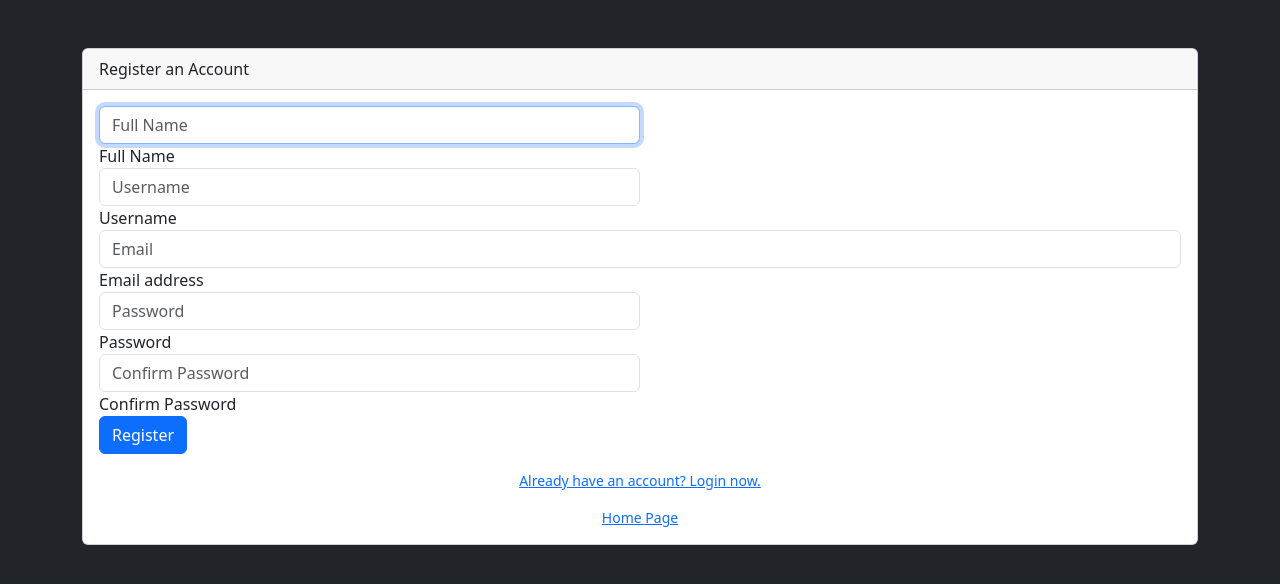
After one commit to WM-CGS/Nah_Id_Code, a Flask app: template templates/registerCOPY.html in a window 1280 px wide. The commit adds this page. Shown: the top 584 px of the page. Run offline with Flask 3, Linux system fonts and the light colour scheme; the template is opened without the code that fills it, so the values that code supplies are empty; parts of the project's set-up code (start-up, migrations or seed data) failed here and were passed over; some libraries are stand-ins or nearby versions.

Commit message:
finished episode 6

```diff
--- a/app.py
+++ b/app.py
@@ -16,10 +16,39 @@ app.config['MYSQL_CURSORCLASS'] = 'DictCursor'
 
 mysql = MySQL(app)
 
+def log_in_user(username):
+    users = Table("users", "name", "email", "username", "password")
+    user = users.getone("username", username)
+
+    session['logged_in'] = True
+    session['username'] = username
+    session['name'] = user.get('name')
+    session['email'] = user.get('email')
+
 @app.route("/register", methods = ['GET', 'POST'])
 def register():
     form = RegisterForm(request.form)
-    return render_template('register.html')
+    users = Table("users", "name", "email", "username", "password")
+
+    if request.method == "POST" and form.validate():
+        username = form.username.data
+        email = form.email.data
+        name = form.name.data
+
+        if isnewuser(username): #checking for new users
+            password = sha256_crypt.encrypt(form.password.data)
+            users.insert(name,email,username,password)
+            log_in_user(username)
+            return redirect(url_for('dashboard'))
+        else:
+            flash('User already exists', 'danger')
+            return redirect(url_for('register'))
+
+    return render_template('register.html', form=form)
+
+@app.route("/dashboard")
+def dashboard():
+    return render_template('dashboard.html', session=session)
 
 @app.route("/")
 def index():
--- a/templates/includes/_formhelpers.html
+++ b/templates/includes/_formhelpers.html
@@ -1,9 +1,9 @@
 {% macro render_field(field) %}
     {{ field.label }}
-    {{ field(**kwargs) | safe }}
+    {{ field(**kwargs) |safe }}
     {% if field.errors %}
         {% for error in field.errors %}
-            <span class="help-incline">{{ span }}</span>
+            <span class="help-incline">{{ error }}</span>
         {% endfor %}
     {% endif %}
 {% endmacro %}
--- a/templates/includes/_messages.html
+++ b/templates/includes/_messages.html
@@ -1,7 +1,7 @@
 {% with messages = get_flashed_messages(with_categories=true) %}
     {% if messages %}
         {% for category, message in messages %}
-            <div class="alert alert-{{ category }}"></div>
+            <div class="alert alert-{{ category }}">{{ message }}</div>
         {% endfor %}
     {% endif %}
 {% endwith %}
--- /dev/null
+++ b/templates/registerCOPY.html
@@ -0,0 +1,91 @@
+<!DOCTYPE html>
+<!--ADAPTED FROM TEMPLATE at https://getbootstrap.com/docs/4.0/components/card/-->
+
+<html lang="en">
+
+  <head>
+
+    <meta charset="utf-8">
+    <meta http-equiv="X-UA-Compatible" content="IE=edge">
+    <meta name="viewport" content="width=device-width, initial-scale=1, shrink-to-fit=no">
+    <meta name="description" content="">
+    <meta name="author" content="">
+
+    <title>Shockwave - Register</title>
+    <link rel="shortcut icon" href="{{ url_for('static', filename = 'images/favicon.ico') }}">
+
+    <link href="{{url_for('static',filename='vendor/bootstrap/css/bootstrap.min.css')}}" rel="stylesheet">
+    <link href="{{url_for('static',filename='vendor/fontawesome-free/css/all.min.css')}}" rel="stylesheet" type="text/css">
+    <link href="{{url_for('static',filename='css/sb-admin.css')}}" rel="stylesheet">
+
+  </head>
+
+  <body class="bg-dark">
+
+    <div class="container">
+      <div class="card card-register mx-auto mt-5">
+        <div class="card-header">Register an Account</div>
+        <div class="card-body">
+
+          {% include 'includes/_messages.html' %}
+          {% from "includes/_formhelpers.html" import render_field %}
+          <form method="POST" action="">
+            <div class="form-group">
+              <div class="form-row">
+                <div class="col-md-6">
+                  <div class="form-label-group">
+                    <input type="text" id="inputUsername" name="name" class="form-control" placeholder="Full Name" required="required" autofocus="autofocus" value={{request.form.name}}>
+                    <label for="fullName">Full Name</label>
+                  </div>
+                </div>
+                <div class="col-md-6">
+                  <div class="form-label-group">
+                    <input type="text" id="inputUsername" name="username" class="form-control" placeholder="Username" required="required" autofocus="autofocus" value={{request.form.username}}>
+                    <label for="inputUsername">Username</label>
+                  </div>
+                </div>
+              </div>
+            </div>
+            <div class="form-group">
+              <div class="form-label-group">
+                <input type="text" id="inputEmail" name="email" class="form-control" placeholder="Email" required="required" autofocus="autofocus" value={{request.form.email}}>
+                <label for="inputEmail">Email address</label>
+              </div>
+            </div>
+            <div class="form-group">
+              <div class="form-row">
+                <div class="col-md-6">
+                  <div class="form-label-group">
+                    <input type="password" id="inputPassword" name="password" class="form-control" placeholder="Password" required="required" autofocus="autofocus" value={{request.form.password}}>
+                    <label for="inputPassword">Password</label>
+                  </div>
+                </div>
+                <div class="col-md-6">
+                  <div class="form-label-group">
+                    <input type="password" id="confirmPassword" name="confirm" class="form-control" placeholder="Confirm Password" required="required" autofocus="autofocus" value={{request.form.confirm}}>
+                    <label for="confirmPassword">Confirm Password</label>
+                  </div>
+                </div>
+              </div>
+            </div>
+            <button type="submit" class="btn btn-primary btn-block">Register</button>
+          </form>
+
+
+
+          <div class="text-center">
+            <a class="d-block small mt-3" href="login">Already have an account? Login now.</a>
+            <a class="d-block small mt-3" href="/">Home Page</a>
+          </div>
+        </div>
+      </div>
+    </div>
+
+
+    <script src="{{url_for('static',filename='vendor/jquery/jquery.min.js')}}"></script>
+    <script src="{{url_for('static',filename='vendor/bootstrap/js/bootstrap.bundle.min.js')}}"></script>
+    <script src="{{url_for('static',filename='vendor/jquery-easing/jquery.easing.min.js')}}"></script>
+
+  </body>
+
+</html>
```
Also changed, not shown: templates/dashboard.html (+1 -27 lines), templates/register.html (+9 -0 lines).
